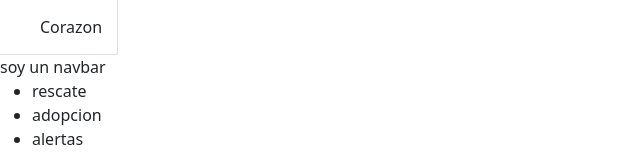
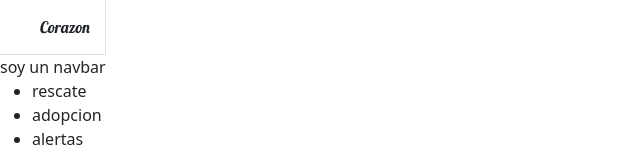
Before and after one commit to Hilary-Collado/CorazonPeludo, a React (Vite) app: page / in a window 1280 px wide. Shown: the top 155 px of the page, without its empty margins (0-640 px from the left). Built offline with nearby package versions, Linux system fonts and the light colour scheme.

Commit message:
agregando estilo al logo

```diff
--- a/src/Components/Header/Header.scss
+++ b/src/Components/Header/Header.scss
@@ -18,6 +18,7 @@
         .logo{
             margin-left: 25px;
             padding: 15px;
+            font-family: $lobster-regular;
         }
 
         .navItem {
```
Also changed, not shown: src/Components/VariablesBootstrap.scss (+7 -1 lines).
